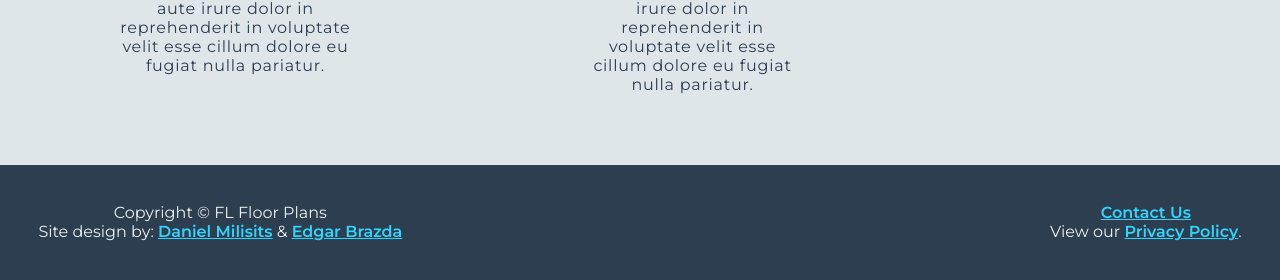
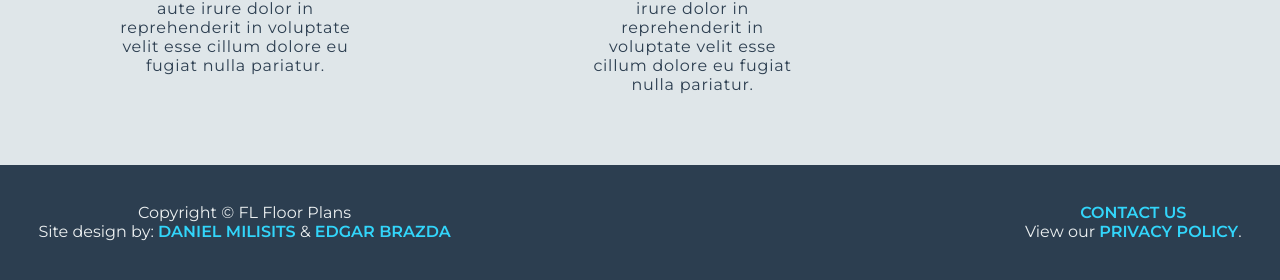
Before and after one commit to d-milisits/fl-floor-plans, a PHP site: page /about.html in a window 1280 px wide. Shown: the part 675-955 px from the top of the page. Run offline with PHP 8.4, Linux system fonts and the light colour scheme; some libraries are stand-ins or nearby versions.

Commit message:
added app.js

```diff
--- a/css/about.css
+++ b/css/about.css
@@ -2,6 +2,11 @@
   margin:0;
   padding:0;
   font-family: 'Montserrat';
+}
+a {
+  text-decoration: none;
+  color: inherit;
+  text-transform: uppercase;
 }
 .about-page {
   min-height: 100vh;
```
Also changed, not shown: app.js (added).
